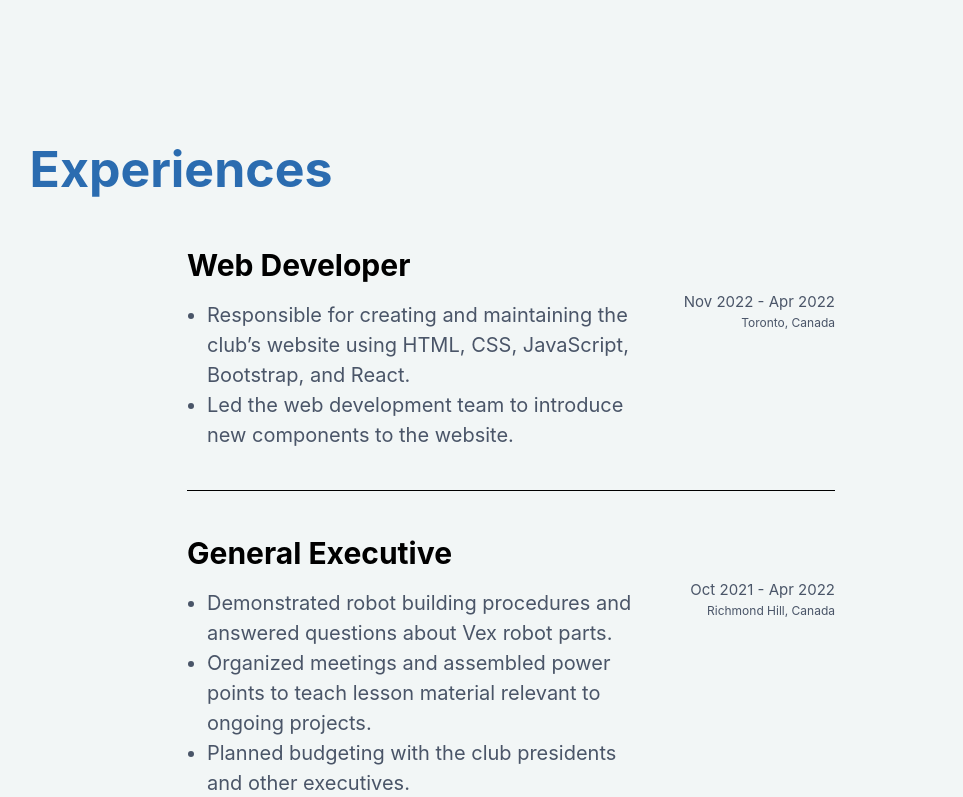
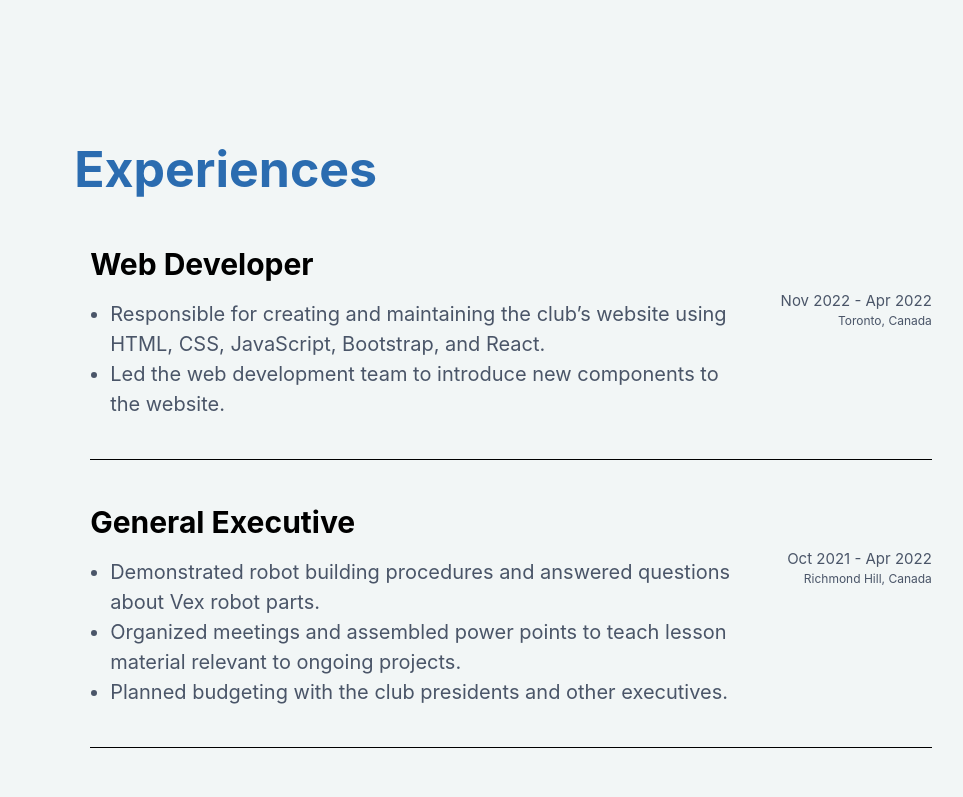
Before and after one commit to kev0921/personal-website, a React (Vite) app: page / in a window 1280 px wide. Shown: the part 840-1637 px from the top of the page, without its empty margins (129-1092 px from the left). Built offline with nearby package versions, Linux system fonts and the light colour scheme.

Commit message:
Fixed footer icon outline issues and  minor bugs

```diff
--- a/src/components/Footer.jsx
+++ b/src/components/Footer.jsx
@@ -30,21 +30,25 @@ const Footer = () => {
 
             <Spacer/>
 
-            <Flex>
+            <Flex alignItems="center">
+                <Flex alignItems="center" mr={[2.5, 5]}>
+                    <a href="https://www.linkedin.com/in/kevinhu04/" style={iconStyles}>
+                    <Icon as={BsLinkedin} boxSize={6} color="blue.500" transition="color 0.3s ease" _hover={{ color: colorMode === "dark" ? "white" : "black" }} />
+                    </a>
+                </Flex>
 
-                <a href="https://www.linkedin.com/in/kevinhu04/" style={iconStyles}>
-                    <Icon as={BsLinkedin} boxSize={6} mr={[2.5, 5]} color='blue.500' transition="color 0.3s ease" _hover={{ color: colorMode === "dark" ? "white" : "black" }}/>
-                </a>
+                <Flex alignItems="center" mr={[2.5, 5]}>
+                    <a href="https://github.com/kev0921" style={iconStyles}>
+                    <Icon as={DiGithubBadge} boxSize={10} color="blue.500" transition="color 0.3s ease" _hover={{ color: colorMode === "dark" ? "white" : "black" }} />
+                    </a>
+                </Flex>
 
-                <a href="https://github.com/kev0921" style={iconStyles}>
-                    <Icon as={DiGithubBadge} boxSize={10} mr={[2.5, 5]} color='blue.500' transition="color 0.3s ease" _hover={{ color: colorMode === "dark" ? "white" : "black" }} />
-                </a>
-
-                <a href="https://www.instagram.com/kevinhu04/" style={iconStyles}>
-                    <Icon as={FaInstagram} boxSize={7} mr={[2.5, 0]}color='blue.500' transition="color 0.3s ease" _hover={{ color: colorMode === "dark" ? "white" : "black" }}/>
-                </a>
-
-          </Flex>
+                <Flex alignItems="center" mr={[2.5, 5]}>
+                    <a href="https://www.instagram.com/kevinhu04/" style={iconStyles}>
+                    <Icon as={FaInstagram} boxSize={7} color="blue.500" transition="color 0.3s ease" _hover={{ color: colorMode === "dark" ? "white" : "black" }} />
+                    </a>
+                </Flex>
+            </Flex>
         </Flex>
      );
 }
--- a/src/components/Timeline.jsx
+++ b/src/components/Timeline.jsx
@@ -8,9 +8,7 @@ const TimelineItem = ({ title, description, date, location }) => {
     borderBottomColor: colorMode === "dark" ? "white" : "black",
     pb: [5, 10],
     mb: [5, 10],
-    display: "flex",
     justifyContent: "space-between",
-    alignItems: "flex-start",
   };
 
   const titleStyles = {
@@ -45,7 +43,7 @@ const TimelineItem = ({ title, description, date, location }) => {
   };
 
   return (
-    <Box sx={itemStyles}>
+    <Flex sx={itemStyles}>
       <Flex direction="column">
         <Text sx={titleStyles}>{title}</Text>
         <UnorderedList sx={descriptionStyles}>{description}</UnorderedList>
@@ -54,7 +52,7 @@ const TimelineItem = ({ title, description, date, location }) => {
         <Text ml={[4, 10]} sx={dateStyles}>{date}</Text>
         <Text ml={[4, 10]} sx={locationStyles}>{location}</Text>
       </Box>
-    </Box>
+    </Flex>
   );
 };
 
@@ -64,13 +62,13 @@ const VerticalTimeline = () => {
   const isSmallScreen = useBreakpointValue({ base: true, md: false });
 
   return (
-    <Flex direction="column">
+    <Flex direction="column" minW="100%">
       <TimelineItem
         title="Web Developer"
         date={isSmallScreen ? "2022" : "Nov 2022 - Apr 2022"}
         location="Toronto, Canada"
         description={
-        <Box>
+        <Box minW="100%">
           <ListItem>Responsible for creating and maintaining the club’s website using HTML, CSS, JavaScript, Bootstrap, and React.</ListItem>
           <ListItem>Led the web development team to introduce new components to the website.</ListItem>
         </Box>
@@ -81,7 +79,7 @@ const VerticalTimeline = () => {
         date={isSmallScreen ? "2021-2022" : "Oct 2021 - Apr 2022"}
         location="Richmond Hill, Canada"
         description={
-          <Box>
+          <Box minW="100%">
             <ListItem>Demonstrated robot building procedures and answered questions about Vex robot parts.</ListItem>
             <ListItem>Organized meetings and assembled power points to teach lesson material relevant to ongoing projects.</ListItem>
             <ListItem>Planned budgeting with the club presidents and other executives.</ListItem>
--- a/src/pages/Home.jsx
+++ b/src/pages/Home.jsx
@@ -59,15 +59,13 @@ export default function Home() {
         <Introduction/>
       </Box>
 
-      <Box ml={[0, 0, 0]} mr={["90px", "85px", 660]} mb={[0, 0, "20px"]} textAlign="left">
-        <Heading mt={["250px", "150px"]} color="blue.600" fontSize={[45, 50, 50]}>Experiences</Heading>
-      </Box>
+      <Heading alignSelf="flex-start" ml={["5%", "15%"]} mr={["auto", "auto"]} mt={["250px", "150px"]} color="blue.600" fontSize={[45, 50, 50]}>Experiences</Heading>
 
-      <Box  ml={[0, 0, 250]} mr={[0, 0, 250]} mt={["0px", "0px", "0px"]} mb="0rem" pl={[0, 0, "50px"]} pr={[0, 0, "50px"]} maxW="80%">
+      <Box  ml={[0, 0, "15%"]} mr={[0, 0, "15%"]} mt={["5%", "0px", "1.5%"]} pl={["7%", "1rem"]} pr={["7%", "1rem"]}>
         <VerticalTimeline/>
       </Box>
 
-      <Box mt="1rem" ml={[0, 0, 250]} mr={[0, 0, 250]} p="1rem" maxW="95%">
+      <Box mt="1rem" ml={[0, 0, "15%"]} mr={[0, 0, "15%"]} p="1rem" maxW="95%">
         <Projects/>
       </Box>
 
```
